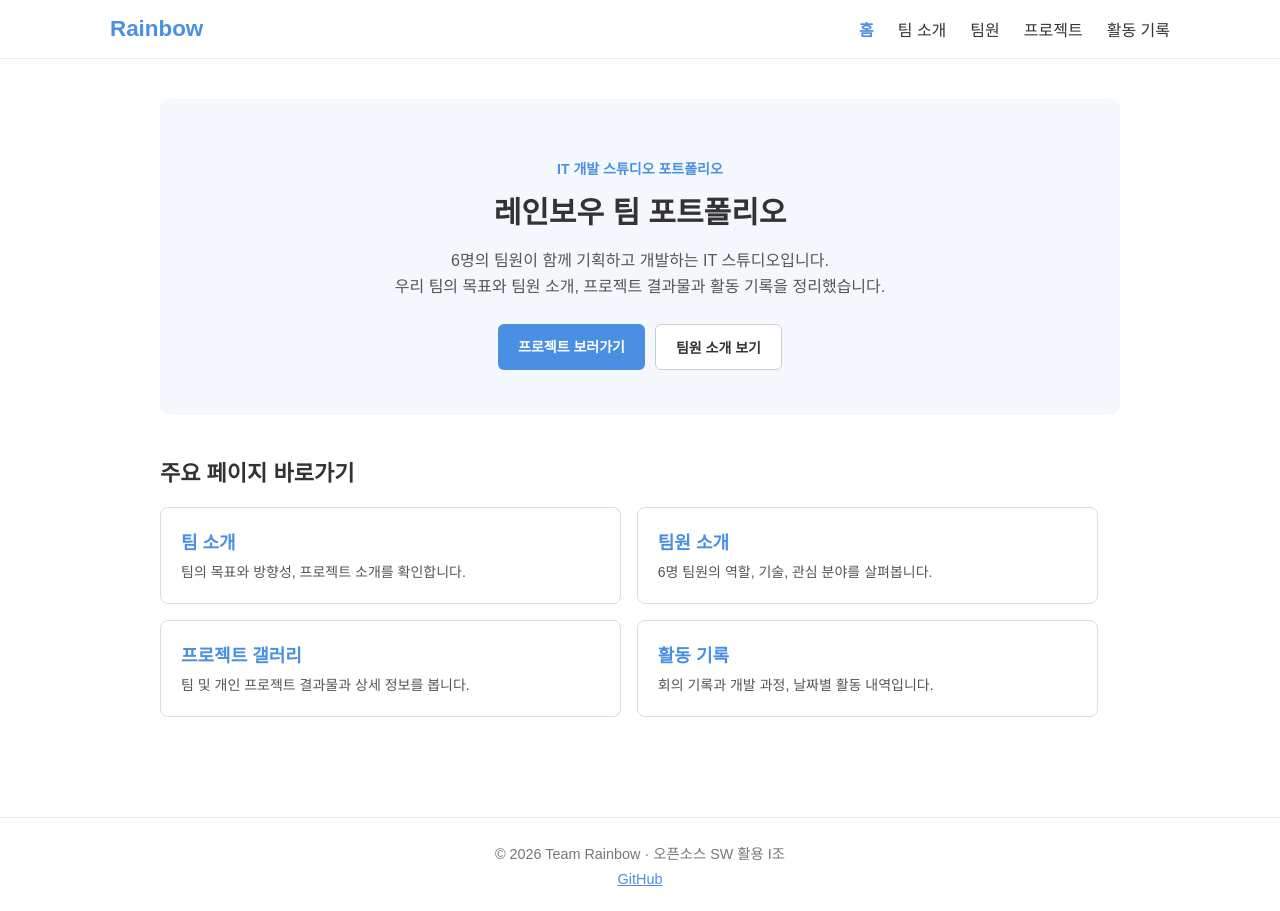
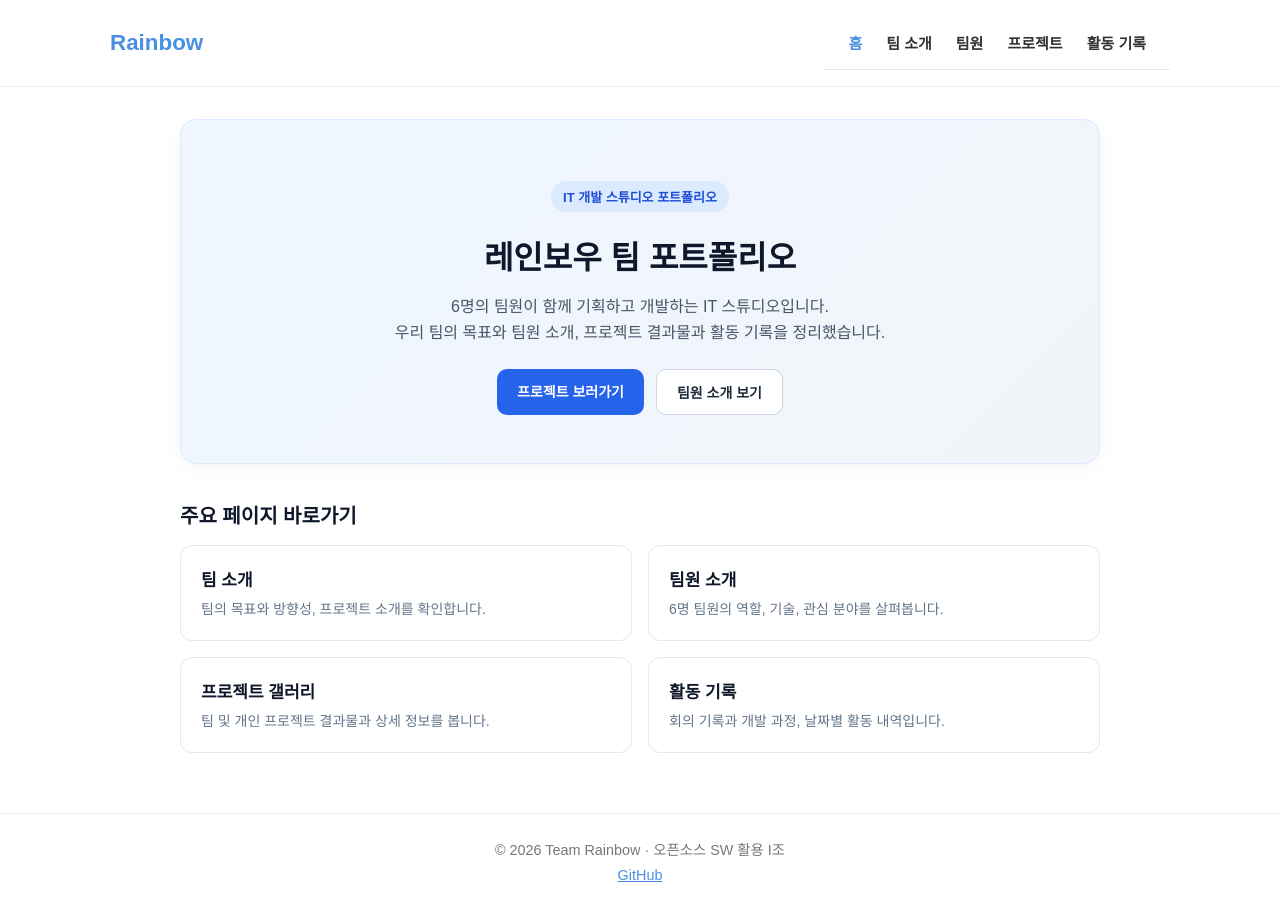
Before and after one commit to matstar33/OpenSourceSW-I-Team, a plain HTML site: page index.html in a window 1280 px wide. Drawn offline with Linux system fonts and the light colour scheme.

Commit message:
style:메인 페이지 UI 개선

```diff
--- a/css/style.css
+++ b/css/style.css
@@ -20,112 +20,156 @@ img {
   max-width: 100%;
 }
 /* 메인 페이지 스타일 */
-.main-content {
-  max-width: 1000px;
-  margin: 0 auto;
-  padding: 40px 20px;
+/* 메인 페이지 스타일 */
+header nav {
+  display: flex;
+  gap: 20px;
+  padding: 16px 24px;
+  background-color: #ffffff;
+  border-bottom: 1px solid #e2e8f0;
 }
 
+header nav a {
+  text-decoration: none;
+  color: #334155;
+  font-weight: 600;
+  font-size: 15px;
+}
+
+header nav a:hover {
+  color: #2563eb;
+}
+
+.main-content {
+  max-width: 960px;
+  margin: 32px auto;
+  padding: 0 20px;
+}
+
+/* 상단 히어로 배너 */
 .intro-banner {
   text-align: center;
-  background-color: #f4f8fd;
-  padding: 45px 20px;
-  border-radius: 10px;
-  margin-bottom: 40px;
+  background: linear-gradient(135deg, #eff6ff 0%, #f1f5f9 100%);
+  border: 1px solid #dbeafe;
+  border-radius: 16px;
+  padding: 48px 24px;
+  margin-bottom: 36px;
+  box-shadow: 0 4px 16px rgba(15, 23, 42, 0.04);
 }
 
 .team-tag {
-  color: var(--point-color);
-  font-weight: bold;
-  font-size: 14px;
-  margin-bottom: 10px;
+  display: inline-block;
+  background-color: #dbeafe;
+  color: #1d4ed8;
+  font-size: 13px;
+  font-weight: 700;
+  padding: 6px 12px;
+  border-radius: 999px;
+  margin-bottom: 12px;
 }
 
 .intro-banner h1 {
-  font-size: 30px;
-  margin: 0 0 15px 0;
+  margin: 8px 0 12px;
+  font-size: 32px;
+  color: #0f172a;
 }
 
 .team-info {
-  font-size: 16px;
+  color: #475569;
   line-height: 1.6;
-  color: #555;
-  margin-bottom: 25px;
+  margin-bottom: 24px;
 }
 
+/* 버튼 스타일 */
 .link-buttons {
   display: flex;
   justify-content: center;
-  gap: 10px;
+  gap: 12px;
+  flex-wrap: wrap;
 }
 
 .btn-blue,
 .btn-white {
   display: inline-block;
   padding: 12px 20px;
-  border-radius: 6px;
+  border-radius: 10px;
   text-decoration: none;
-  font-weight: bold;
+  font-weight: 600;
   font-size: 14px;
+  transition: transform 0.15s ease, background-color 0.15s ease;
 }
 
 .btn-blue {
-  background-color: var(--point-color);
-  color: #fff;
+  background-color: #2563eb;
+  color: #ffffff;
+}
+
+.btn-blue:hover {
+  background-color: #1d4ed8;
+  transform: translateY(-2px);
 }
 
 .btn-white {
-  background-color: #fff;
-  color: var(--main-color);
-  border: 1px solid #ccc;
+  background-color: #ffffff;
+  color: #1e293b;
+  border: 1px solid #cbd5e1;
 }
 
+.btn-white:hover {
+  background-color: #f8fafc;
+  transform: translateY(-2px);
+}
+
+/* 주요 페이지 바로가기 카드 그리드 */
 .menu-section h2 {
-  font-size: 22px;
-  margin-bottom: 20px;
+  font-size: 20px;
+  margin-bottom: 16px;
+  color: #0f172a;
 }
 
 .menu-list {
-  display: flex;
-  flex-wrap: wrap;
+  display: grid;
+  grid-template-columns: repeat(2, 1fr);
   gap: 16px;
 }
 
 .menu-item {
-  width: 48%;
+  display: block;
+  text-decoration: none;
+  background-color: #ffffff;
+  border: 1px solid #e2e8f0;
+  border-radius: 12px;
   padding: 20px;
-  border: 1px solid #ddd;
-  border-radius: 8px;
-  background-color: var(--bg-color);
-  text-decoration: none;
-  color: inherit;
+  transition: transform 0.15s ease, border-color 0.15s ease, box-shadow 0.15s ease;
 }
 
 .menu-item:hover {
-  border-color: var(--point-color);
+  transform: translateY(-3px);
+  border-color: #93c5fd;
+  box-shadow: 0 8px 20px rgba(15, 23, 42, 0.06);
 }
 
 .menu-item h3 {
-  margin: 0 0 8px 0;
-  font-size: 18px;
-  color: var(--point-color);
+  margin: 0 0 8px;
+  font-size: 17px;
+  color: #0f172a;
 }
 
 .menu-item p {
   margin: 0;
   font-size: 14px;
-  color: #555;
+  color: #64748b;
   line-height: 1.5;
 }
 
-/* 화면이 좁아질 때 (모바일) */
-@media (max-width: 600px) {
-  .link-buttons {
-    flex-direction: column;
+/* 모바일 화면 대응 */
+@media (max-width: 640px) {
+  .menu-list {
+    grid-template-columns: 1fr;
   }
 
-  .menu-item {
-    width: 100%;
+  .intro-banner h1 {
+    font-size: 26px;
   }
 }
 
```
